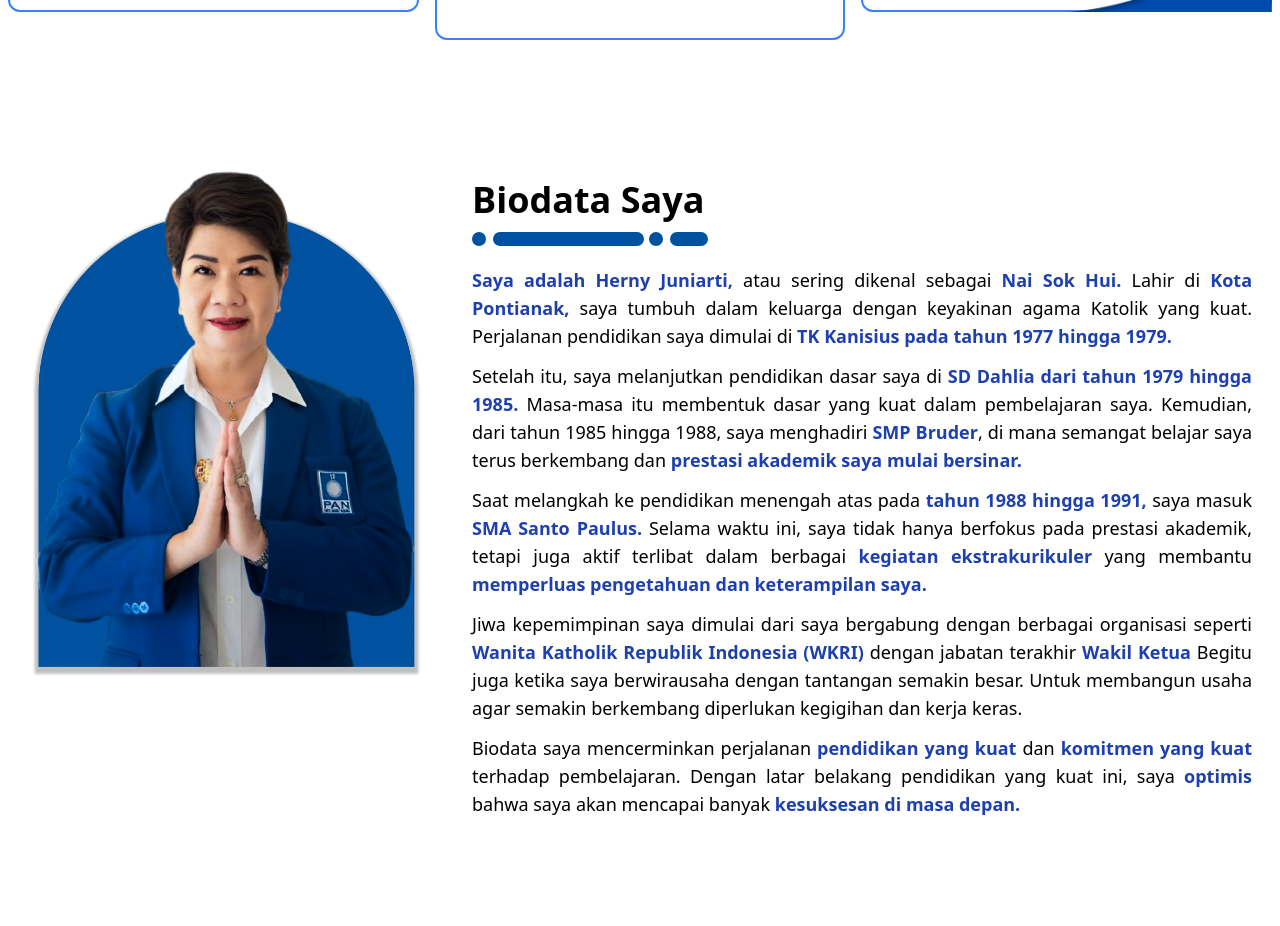
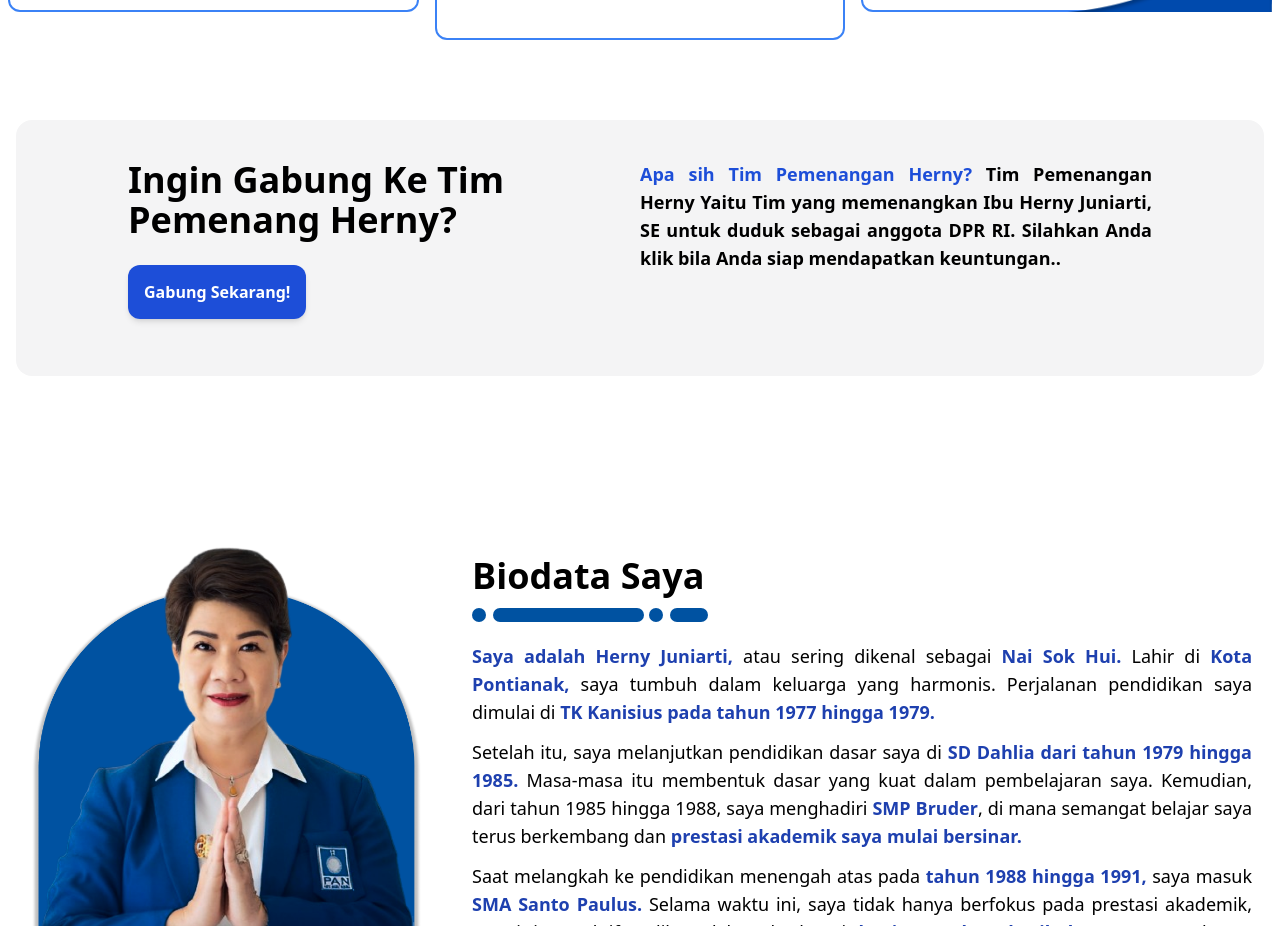
Before and after one commit to mas-rito/landing-page, a React (Vite) app: page / in a window 1280 px wide. Shown: the part 1180-2106 px from the top of the page. Built offline with nearby package versions, Linux system fonts and the light colour scheme.

Commit message:
update: change about text, feat: add joinsection after herosection

```diff
--- a/src/App.jsx
+++ b/src/App.jsx
@@ -12,6 +12,7 @@ function App() {
       <section id="home">
         <HeroSection />
       </section>
+      <JoinSection />
       <section id="about">
         <AboutSection />
       </section>
--- a/src/components/Layouts/AboutSection.jsx
+++ b/src/components/Layouts/AboutSection.jsx
@@ -22,8 +22,8 @@ const AboutSection = () => {
             atau sering dikenal sebagai{" "}
             <span className="font-bold text-blue-800">Nai Sok Hui.</span> Lahir
             di <span className="font-bold text-blue-800">Kota Pontianak,</span>{" "}
-            saya tumbuh dalam keluarga dengan keyakinan agama Katolik yang kuat.
-            Perjalanan pendidikan saya dimulai di{" "}
+            saya tumbuh dalam keluarga yang harmonis. Perjalanan pendidikan saya
+            dimulai di{" "}
             <span className="font-bold text-blue-800">
               TK Kanisius pada tahun 1977 hingga 1979.
             </span>
--- a/src/components/Layouts/ExperienceSection.jsx
+++ b/src/components/Layouts/ExperienceSection.jsx
@@ -1,4 +1,3 @@
-import React from "react";
 import Container from "../Fragments/Container";
 import { titleIcon } from "../../assets";
 import { pengalaman } from "../../constants";
```
